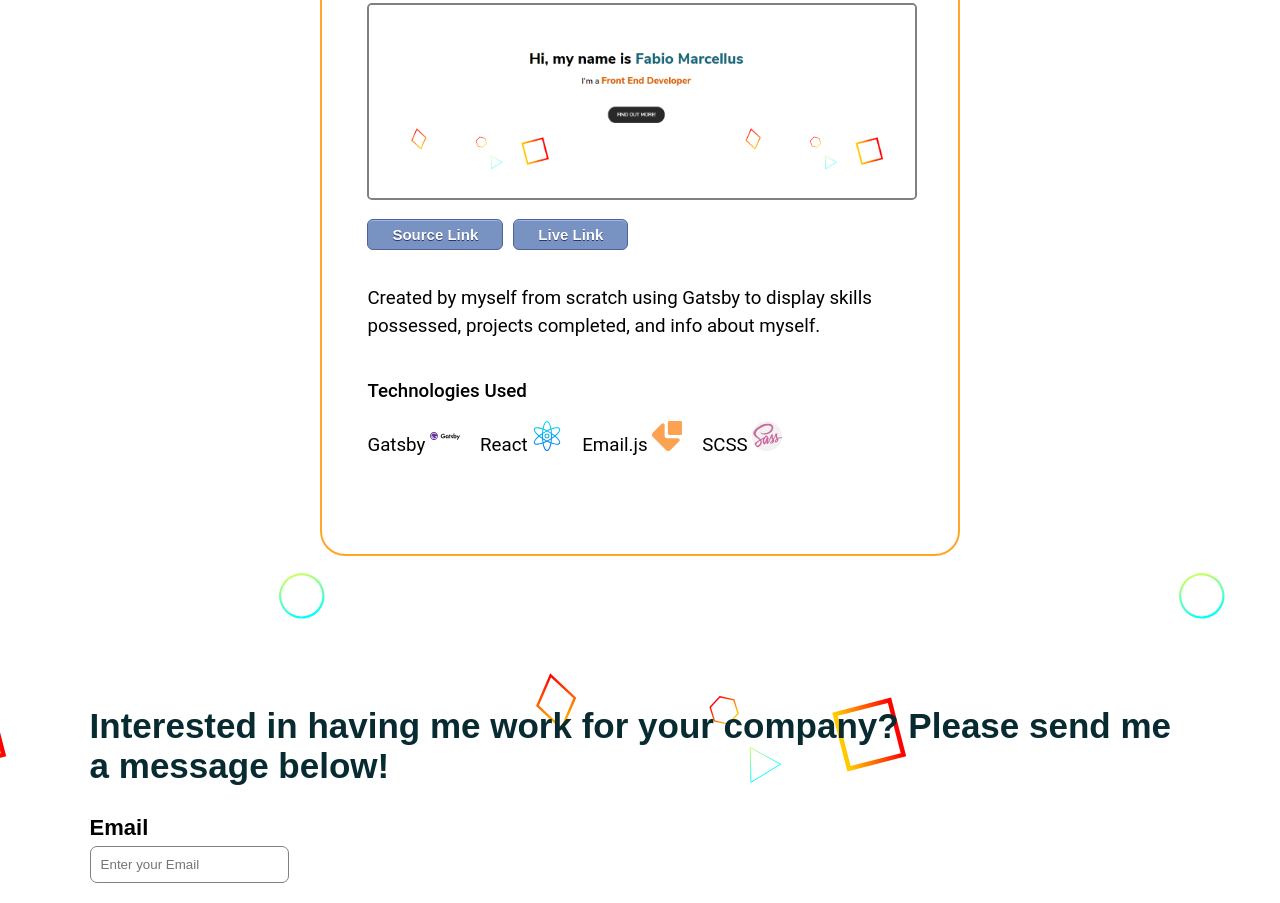
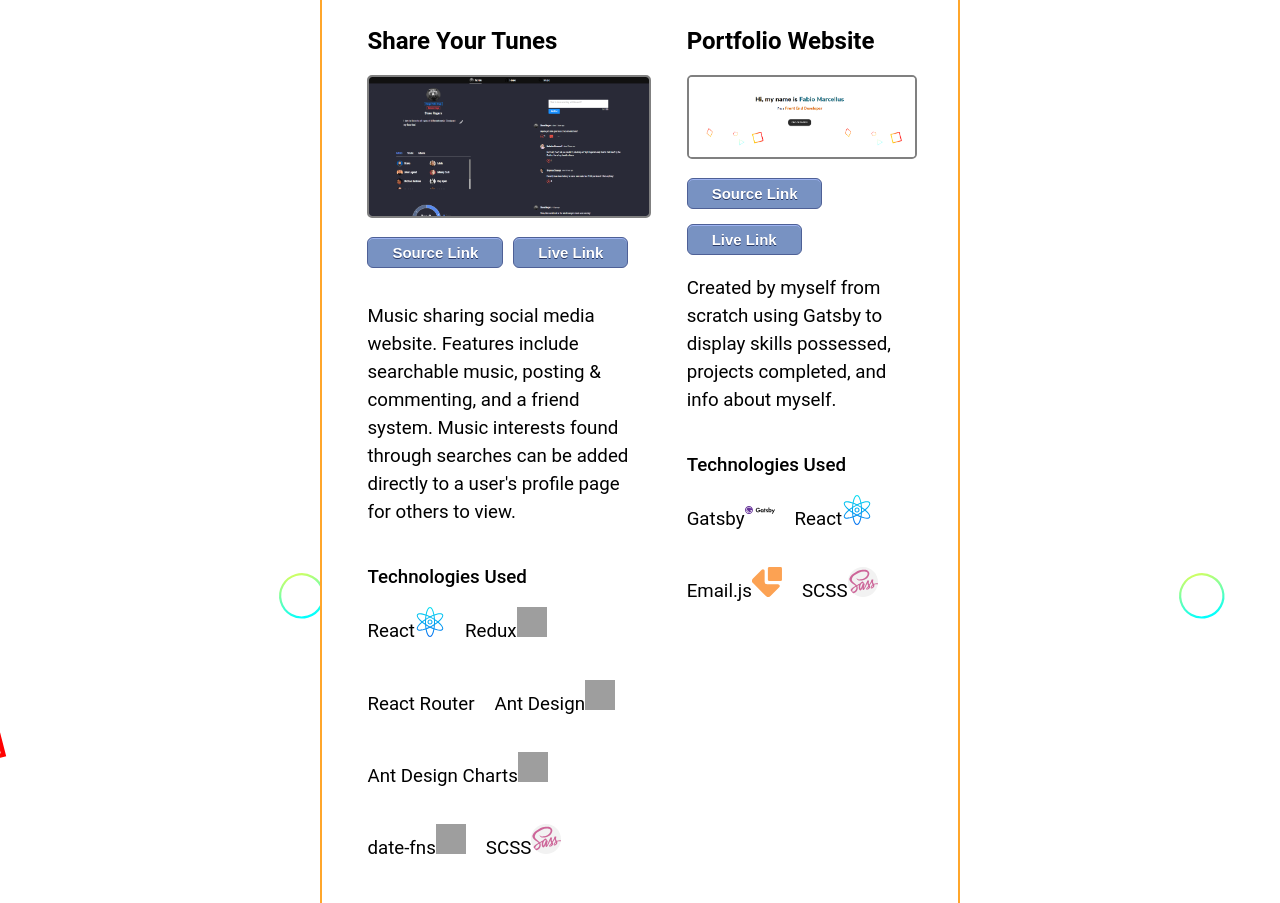
Before and after one commit to famarcellus/Developer-PortfolioV2, a Gatsby site: page / in a window 1280 px wide. Shown: the part 1556-2459 px from the top of the page. Built offline with nearby package versions, Linux system fonts and the light colour scheme; Gatsby itself is replaced by a stand-in of ours; no server answers; grey boxes are pictures that could not be loaded; a web font is replaced by a local one.

Commit message:
Add share tunes project

```diff
--- a/src/components/sections/About-Me/AboutMe.js
+++ b/src/components/sections/About-Me/AboutMe.js
@@ -5,8 +5,8 @@ function AboutMe() {
     return (
         <section id="about-section" className="justify-center flex-column line-height no-focus" tabIndex="0" role="article">
             <h1 className="title header-text align-s-center relative no-focus">About Me</h1>
-            <h2 className="content relative no-focus">I am a Front End Developer finishing up my last semester to receive my <span className="bold">Bachelor's Degree in Computer Science.</span> I enjoy working
-            on the Front End using <span className="bold">React</span> and I'm also familiar with the Back End of applications.
+            <h2 className="content relative no-focus">I've been learning and working on the Front End of web applications for about 2 years and also have my <span className="bold">Bachelor's Degree in Computer Science.</span> I love using
+                <span className="bold"> React</span> and learning new technologies whenever I get the chance to. I always push myself <span className="bold">outside of my comfort zone</span> to accept new challenges in order to grow on the Front End.
             </h2>
             <h2 className="content relative no-focus">I focus on making <span className="bold">accessible</span> web applications that are designed
             <span className="bold"> mobile-first,</span> are <span className="bold">SEO</span>-friendly, but most importantly,
--- a/src/components/sections/Projects/IndividualProject.js
+++ b/src/components/sections/Projects/IndividualProject.js
@@ -19,6 +19,16 @@ function IndividualProject(props) {
                 return EmailLogo;
             case "SCSS":
                 return SCSSLogo;
+            case "Ant Design Charts":
+                return "https://gw.alipayobjects.com/zos/rmsportal/KDpgvguMpGfqaHPjicRK.svg"
+            case "Ant Design":
+                return "https://gw.alipayobjects.com/zos/rmsportal/KDpgvguMpGfqaHPjicRK.svg";
+            case "date-fns":
+                return "https://avatars.githubusercontent.com/u/14921202?s=200&v=4";
+            case "Redux":
+                return "https://seeklogo.com/images/R/redux-logo-9CA6836C12-seeklogo.com.png"
+            default:
+                return "";
         }
     }
 
@@ -32,7 +42,8 @@ function IndividualProject(props) {
             <h3 className="tech-title">Technologies Used</h3>
             {props.technologies.map((item) => {
                 return (
-                    <h3 className="tech-name light-text">{item} <img className="logo" src={FindTechnology(item)} alt={item}></img></h3>
+                    <h3 className="tech-name light-text">{item}
+                    {FindTechnology(item) && <img className="logo" src={FindTechnology(item)} alt={item}></img>}</h3>
                 )
             })}
         </article>
--- a/src/data/ProjectData.js
+++ b/src/data/ProjectData.js
@@ -1,6 +1,23 @@
 import PortfolioSS from "../images/projects/portfolio.png"
+import ShareTunesImg from "../images/projects/shareTunes.png";
 
 const Details = [
+    {
+        "title": "Share Your Tunes",
+        "description": "Music sharing social media website. Features include searchable music, posting & commenting, and a friend system. Music interests found through searches can be added directly to a user's profile page for others to view.",
+        "technologies": [
+            "React",
+            "Redux",
+            "React Router",
+            "Ant Design",
+            "Ant Design Charts",
+            "date-fns",
+            "SCSS"
+        ],
+        "image": ShareTunesImg,
+        "liveLink": "https://tuneshare.netlify.app/",
+        "sourceLink": "https://github.com/famarcellus/share-your-tunes"
+    },
     {
         "title": "Portfolio Website",
         "description": "Created by myself from scratch using Gatsby to display skills possessed, projects completed, and info about myself.",
@@ -13,7 +30,6 @@ const Details = [
         "image": PortfolioSS,
         "liveLink": process.env.GATSBY_PUBLIC_URL,
         "sourceLink": "https://github.com/famarcellus/Developer-PortfolioV2"
-
     }
 ]
 
```
Also changed, not shown: src/images/projects/shareTunes.PNG (added).
